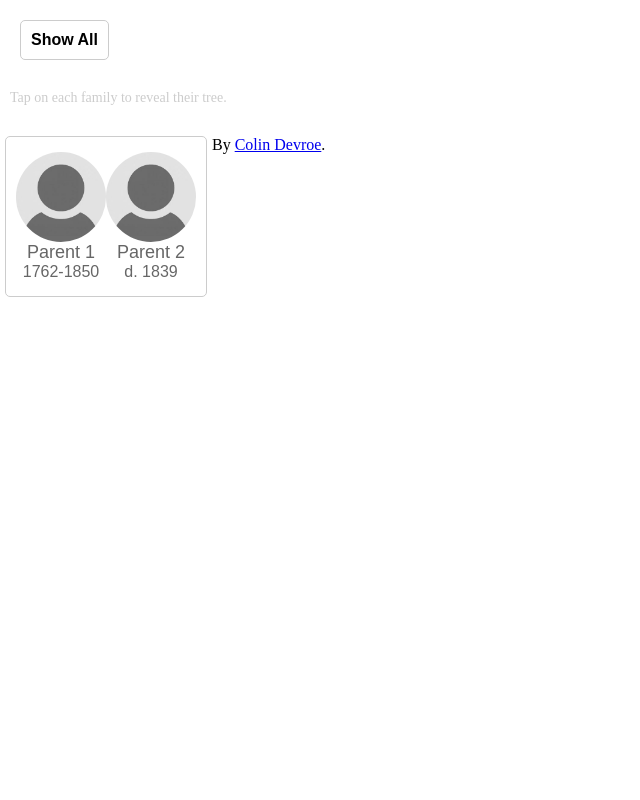
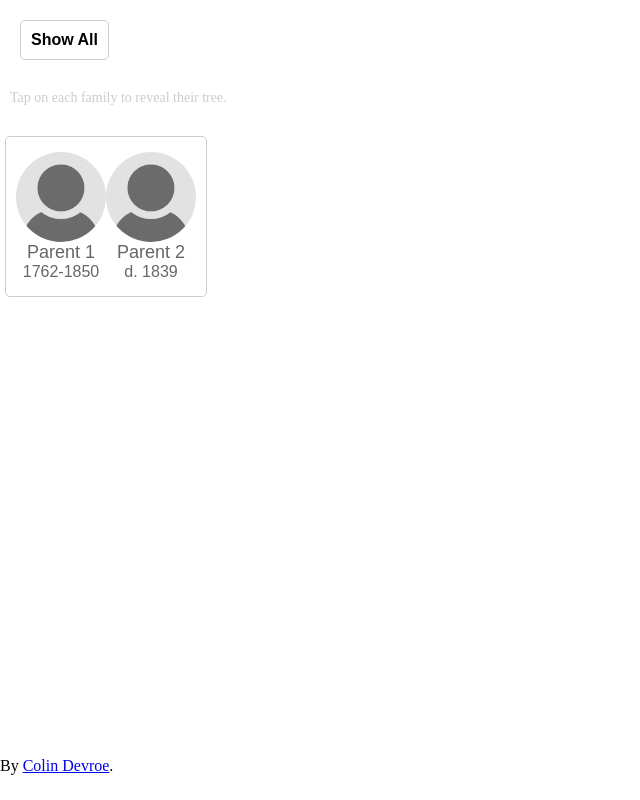
Before and after one commit to cdevroe/html-family-tree, a plain HTML site: page index.html in a window 1280 px wide. Shown: the top 800 px of the page, without its empty margins (0-640 px from the left). Drawn offline with Linux system fonts and the light colour scheme.

Commit message:
Style fix

```diff
--- a/css.css
+++ b/css.css
@@ -150,6 +150,6 @@ right connector from last child*/
 
 footer {
 	display: block;
-	position: absolution;
+	position: absolute;
 	bottom: 25px;
 }
```
